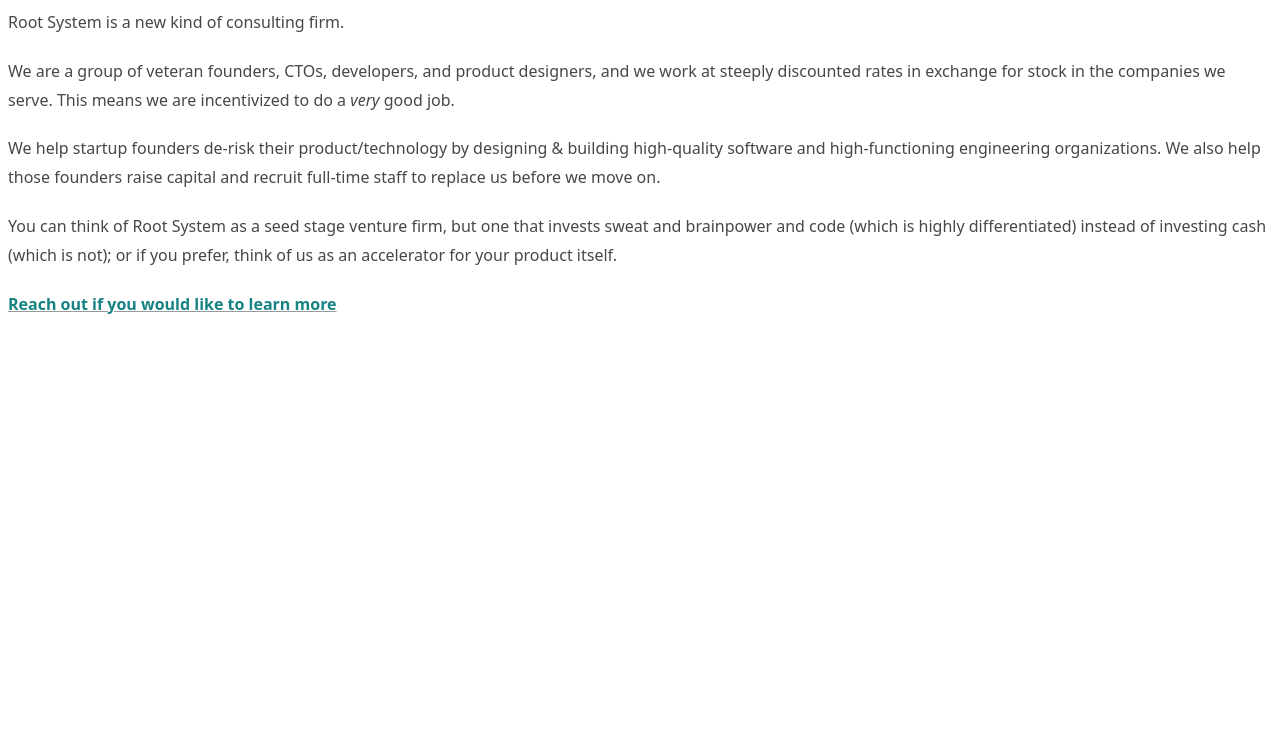
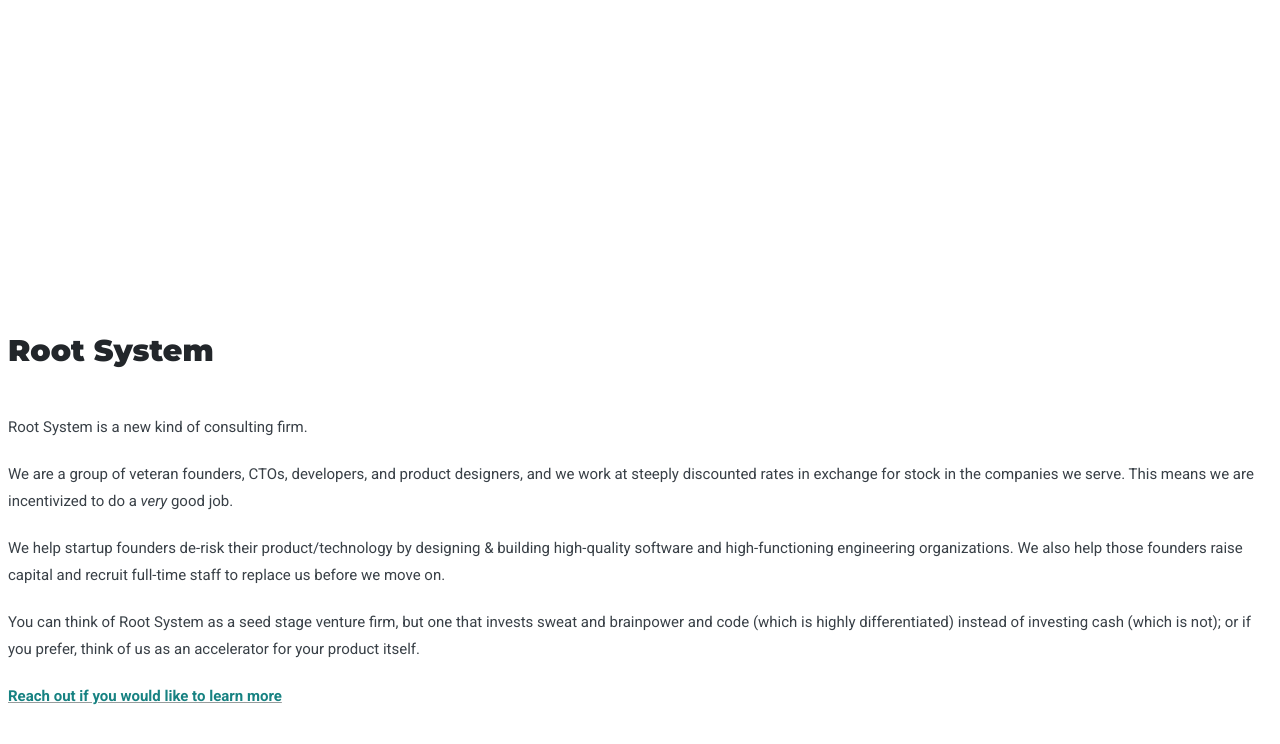
Before and after one commit to rootsystem-dev/rootsystem.com, a Next.js app: page / in a window 1280 px wide. Shown: the top 744 px of the page. Built offline with nearby package versions, Linux system fonts and the light colour scheme.

Commit message:
Update styles

```diff
--- a/components/layouts/base/index.js
+++ b/components/layouts/base/index.js
@@ -3,7 +3,6 @@
 export default ({ children }) => {
   return (
     <div className={styles.container}>
-      <div className={styles.title}>root<span>system</span></div>
       {children}
     </div>
   )
--- a/pages/_app.js
+++ b/pages/_app.js
@@ -10,11 +10,8 @@
     <>
       <Head>
         <title>Root System</title>
-        <meta
-          name="Description"
-          content="We help startup founders de-risk their product/technology by designing & building high-quality software and high-functioning engineering organizations."
-        />
-        <link href="https://fonts.googleapis.com/css2?family=Raleway:wght@400;500;700;900&display=swap" rel="stylesheet" />
+        <meta name="Description" content="We help startup founders de-risk their product/technology by designing & building high-quality software and high-functioning engineering organizations." />
+        <link href="https://fonts.googleapis.com/css2?family=Montserrat:wght@600;700;900&family=Roboto:ital,wght@0,400;0,500;0,700;1,400;1,500&display=swap" rel="stylesheet" />
         {/* <link rel="icon" href="/favicon.ico" />
         <link rel="icon" type="image/png" sizes="32x32" href="/favicon-32x32.png" />
         <link rel="icon" type="image/png" sizes="16x16" href="/favicon-16x16.png" /> */}
--- a/pages/index.mdx
+++ b/pages/index.mdx
@@ -1,3 +1,5 @@
+# Root System
+
 Root System is a new kind of consulting firm.
 
 We are a group of veteran founders, CTOs, developers, and product designers, and we work at steeply discounted rates in exchange for stock in the companies we serve.  This means we are incentivized to do a *very* good job.
--- a/styles/globals.css
+++ b/styles/globals.css
@@ -12,14 +12,13 @@
 }
 
 body {
-  color: #45474a;
-  font-family: ui-sans-serif, system-ui, -apple-system, Segoe UI, Roboto, Ubuntu, Cantarell, Noto Sans, sans-serif, BlinkMacSystemFont, "Segoe UI", Roboto, "Helvetica Neue", Arial, "Noto Sans", sans-serif, "Apple Color Emoji", "Segoe UI Emoji", "Segoe UI Symbol", "Noto Color Emoji";
-  font-size: 16px;
+  color: #394047;
+  font-family: 'Roboto', ui-sans-serif, system-ui, -apple-system, Segoe UI, Roboto, Ubuntu, Cantarell, Noto Sans, sans-serif, BlinkMacSystemFont, "Segoe UI", Roboto, "Helvetica Neue", Arial, "Noto Sans", sans-serif, "Apple Color Emoji", "Segoe UI Emoji", "Segoe UI Symbol", "Noto Color Emoji";
+  font-size: 15px;
   line-height: 1.8;
 }
 
 a {
-  /* border-bottom: 1px solid ; */
   color: #178282;
   font-weight: 700;
   text-decoration-color: #969c9c;
@@ -28,8 +27,17 @@
 a:active,
 a:focus,
 a:hover {
-  color: #45474a;
+  color: #394047;
   text-decoration-color: #178282;
+}
+
+h1 {
+  font-family: 'Montserrat', sans-serif;
+  color: #22262a;
+  font-size: 2em;
+  font-weight: 900;
+  margin: 0 0 36px;
+  padding: 25% 0 0;
 }
 
 p {
```
Also changed, not shown: components/layouts/base/styles.module.css (+0 -14 lines).
